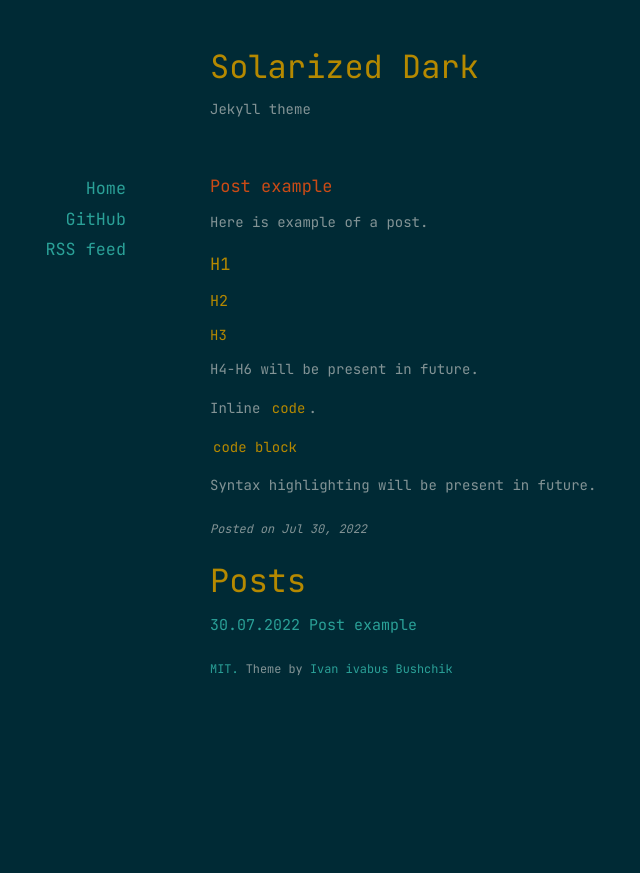
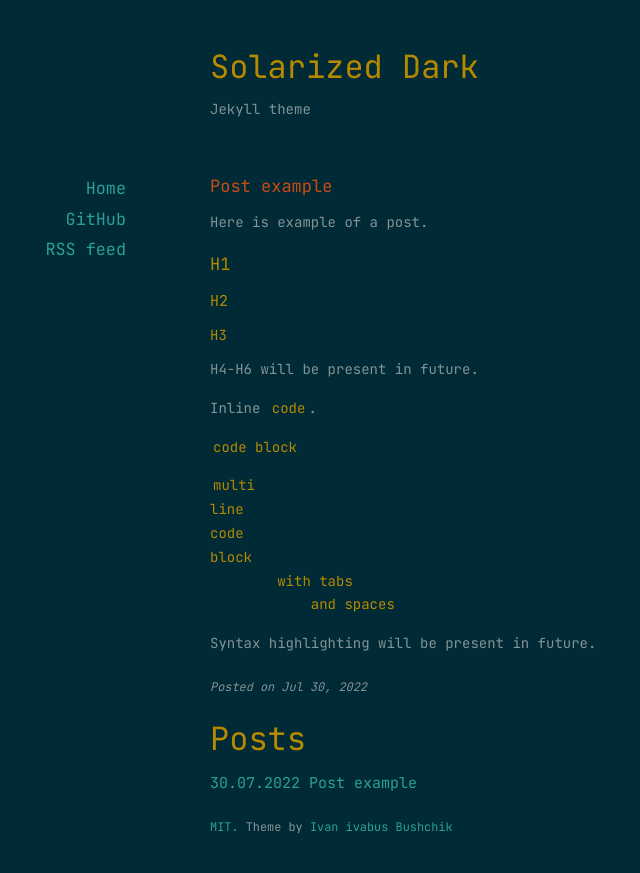
Before and after one commit to ivabus/jekyll-theme-solarized-dark, a Jekyll site: the page built from _posts/2022-07-30-example.md, in a window 1280 px wide. Shown: the top 873 px of the page, without its empty margins (180-820 px from the left). Built offline with Jekyll 4.4.1, drawn with Linux system fonts in a browser that asks for light colours.

Commit message:
Add multiline code block to example

````diff
--- a/_posts/2022-07-30-example.md
+++ b/_posts/2022-07-30-example.md
@@ -19,4 +19,14 @@ Inline `code`.
 code block
 ```
 
+```
+multi
+line
+code
+block
+	with tabs
+	    and spaces
+```
+
+
 Syntax highlighting will be present in future.
````
